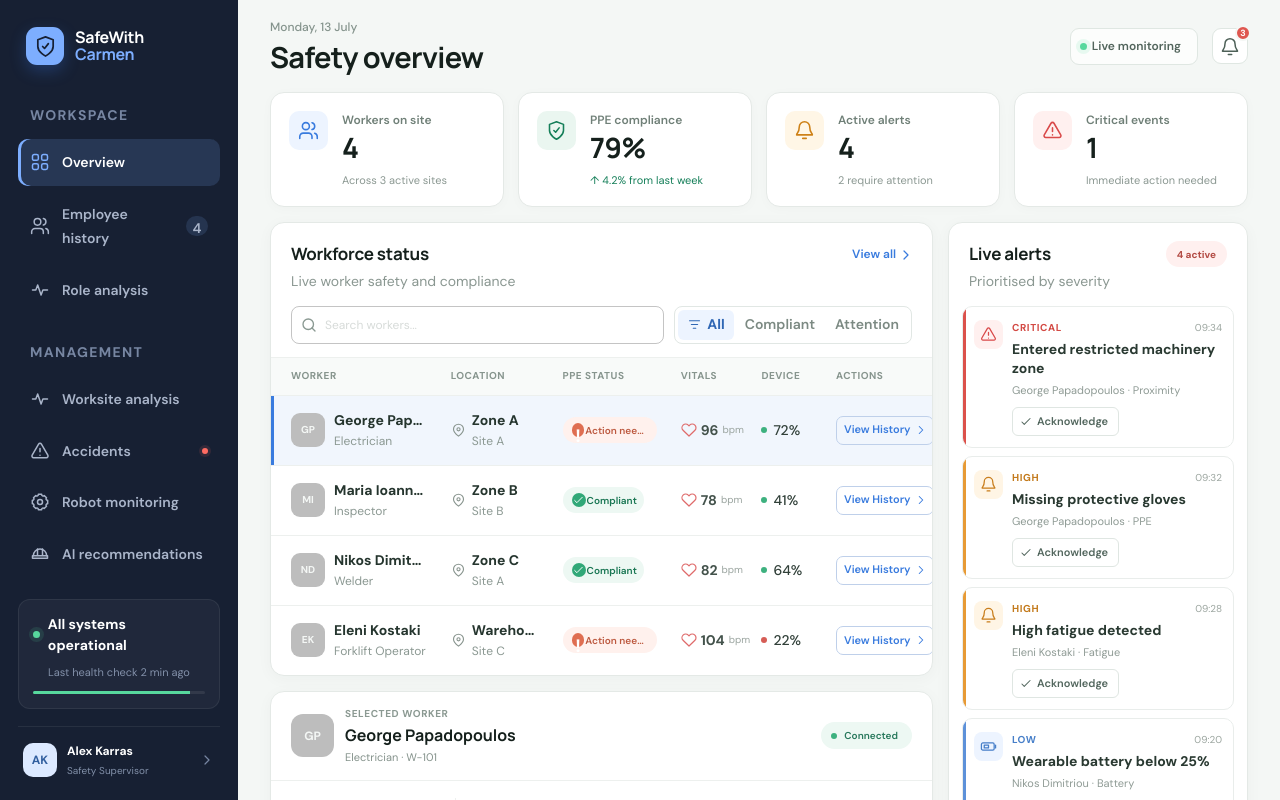
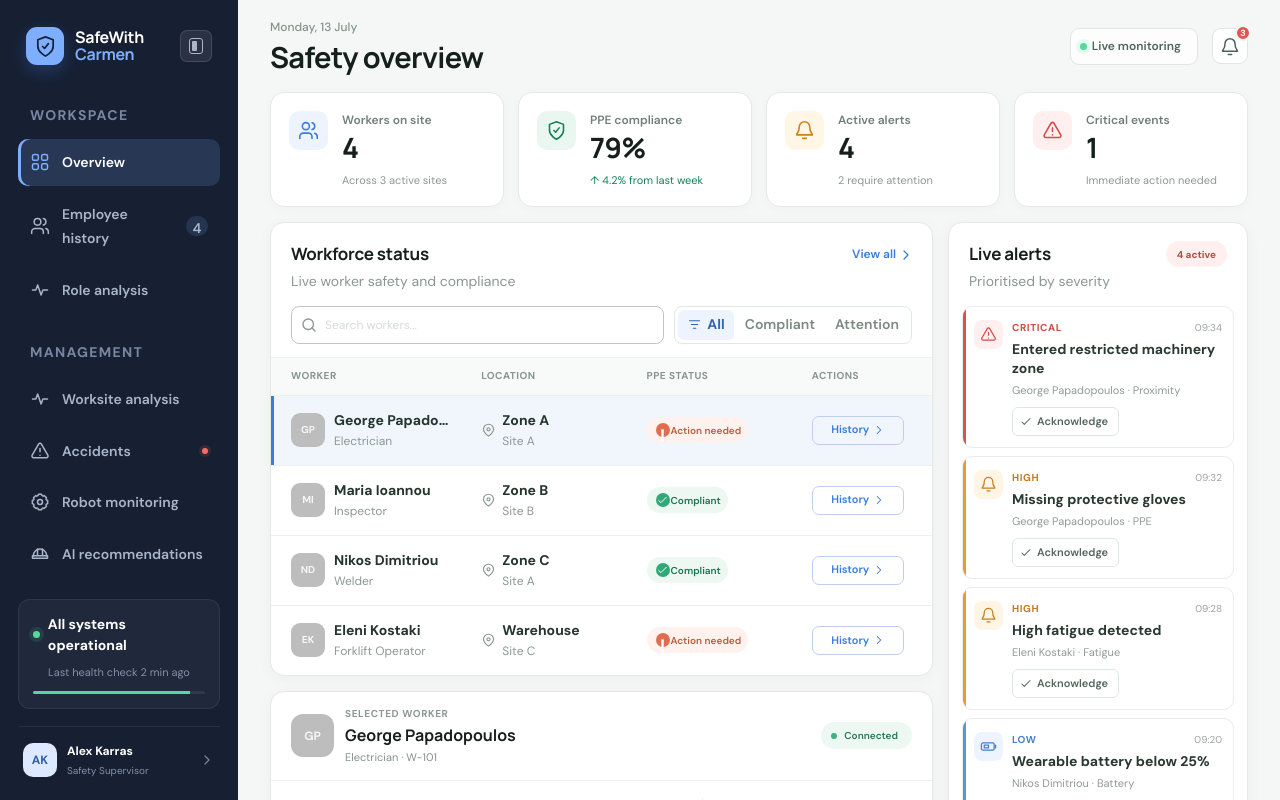
Before and after one commit to jroug/operations-dashboard, a React (Vite) app: page / in a window 1280 px wide. Shown: the top 800 px of the page. Built offline with nearby package versions, Linux system fonts and the light colour scheme.

Commit message:
Improve responsive layout add collapsible sidebar

```diff
--- a/src/components/Sidebar.tsx
+++ b/src/components/Sidebar.tsx
@@ -1,16 +1,30 @@
-import { Box, Button } from "@mui/material";
+import { Box, Button, IconButton } from "@mui/material";
 import Icon from "./Icon";
 import { NavLink, useMatch } from "react-router-dom";
 import { workers } from "../data/workers";
 
-export default function Sidebar({ selectedWorkerId }: { selectedWorkerId: string }) {
+interface SidebarProps {
+    selectedWorkerId: string;
+    collapsed: boolean;
+    onToggle: () => void;
+}
+
+export default function Sidebar({ selectedWorkerId, collapsed, onToggle }: SidebarProps) {
     const employeeHistoryMatch = useMatch("/employee-history/*");
 
     return (
-        <Box component="aside" className="sidebar">
+        <Box component="aside" className={`sidebar${collapsed ? " collapsed" : ""}`}>
             <div className="brand">
                 <span className="brand-mark"><Icon name="shield" size={23} /></span>
                 <span className="brand-text"><strong>SafeWith</strong><b>Carmen</b></span>
+                <IconButton
+                    className="sidebar-toggle"
+                    onClick={onToggle}
+                    aria-label={collapsed ? "Expand sidebar" : "Collapse sidebar"}
+                    title={collapsed ? "Expand sidebar" : "Collapse sidebar"}
+                >
+                    <span className="sidebar-toggle-glyph"><span /></span>
+                </IconButton>
             </div>
 
             <nav className="nav-menu" aria-label="Main navigation">
--- a/src/components/dashboard/WorkforceTable.tsx
+++ b/src/components/dashboard/WorkforceTable.tsx
@@ -48,14 +48,23 @@ export default function WorkforceTable({ workers, selectedWorkerId, query, statu
       </div>
       <TableContainer className="worker-table-wrap">
         <Table className="worker-table">
-          <TableHead><TableRow><TableCell>Worker</TableCell><TableCell>Location</TableCell><TableCell>PPE status</TableCell><TableCell>Vitals</TableCell><TableCell>Device</TableCell><TableCell>Actions</TableCell></TableRow></TableHead>
+          <TableHead>
+            <TableRow>
+              <TableCell>Worker</TableCell>
+              <TableCell>Location</TableCell>
+              <TableCell>PPE status</TableCell>
+              <TableCell>Vitals</TableCell>
+              <TableCell>Device</TableCell>
+              <TableCell>Actions</TableCell>
+              </TableRow>
+            </TableHead>
           <TableBody>{workers.map((worker) => <TableRow hover key={worker.id} selected={selectedWorkerId === worker.id} className={selectedWorkerId === worker.id ? "selected" : ""} onClick={() => onWorkerSelect(worker.id)}>
             <TableCell><div className="worker-identity"><WorkerAvatar worker={worker} /><span><strong>{worker.name}</strong><small>{worker.role}</small></span></div></TableCell>
             <TableCell><div className="location-cell"><Icon name="location" size={15} /><span><strong>{worker.zone}</strong><small>{worker.site}</small></span></div></TableCell>
             <TableCell><Chip className={`status-badge ${worker.compliant ? "ok" : "warning"}`} size="small" icon={<span>{worker.compliant ? <Icon name="check" size={13} /> : "!"}</span>} label={worker.compliant ? "Compliant" : "Action needed"} /></TableCell>
             <TableCell><div className="vitals"><Icon name="heart" size={16} /><strong>{worker.heartRate}</strong><small>bpm</small></div></TableCell>
             <TableCell><div className={`device-status ${worker.connected ? "online" : "offline"}`}><span /><strong>{worker.battery}%</strong></div></TableCell>
-            <TableCell><Button className="history-action-button" size="small" variant="outlined" endIcon={<Icon name="chevron" size={14} />} onClick={(event) => handleViewHistory(event, worker.id)}>View History</Button></TableCell>
+            <TableCell><Button className="history-action-button" size="small" variant="outlined" endIcon={<Icon name="chevron" size={14} />} onClick={(event) => handleViewHistory(event, worker.id)}>History</Button></TableCell>
           </TableRow>)}</TableBody>
         </Table>
         {workers.length === 0 && <div className="empty-state">No workers match these filters.</div>}
--- a/src/index.css
+++ b/src/index.css
@@ -33,9 +33,28 @@ button { cursor: pointer; }
 /* Sidebar navigation and system status */
 .sidebar {
   position: fixed; inset: 0 auto 0 0; width: 238px; padding: 27px 18px 22px; background: #172033; color: white;
-  display: flex; flex-direction: column; z-index: 10;
+  display: flex; flex-direction: column; z-index: 10; transition: width .2s ease, padding .2s ease;
 }
-.brand { display: flex; align-items: center; gap: 11px; padding: 0 8px; }
+.sidebar-toggle.MuiIconButton-root { width: 32px; height: 32px; margin-left: auto; flex: 0 0 auto; color: #aab5ca; background: rgba(255,255,255,.08); border: 1px solid rgba(255,255,255,.13); border-radius: 7px; }
+.sidebar-toggle.MuiIconButton-root:hover { color: #7daeff; background: rgba(125,174,255,.14); border-color: rgba(125,174,255,.35); }
+.sidebar-toggle-glyph { position: relative; width: 18px; height: 16px; display: block; border: 1.5px solid currentColor; border-radius: 3px; }
+.sidebar-toggle-glyph > span { position: absolute; top: 2px; bottom: 2px; left: 2px; width: 5px; background: currentColor; border-radius: 1px; }
+.sidebar.collapsed { width: 72px; padding: 26px 12px 18px; align-items: center; }
+.sidebar.collapsed .brand { padding: 0; flex-direction: column; gap: 12px; }
+.sidebar.collapsed .sidebar-toggle.MuiIconButton-root { margin-left: 0; }
+.sidebar.collapsed .sidebar-toggle-glyph > span { right: 2px; left: auto; }
+.sidebar.collapsed .brand-text,
+.sidebar.collapsed .nav-label,
+.sidebar.collapsed .nav-item span,
+.sidebar.collapsed .system-card,
+.sidebar.collapsed .sidebar-profile > span:not(.profile-avatar),
+.sidebar.collapsed .sidebar-profile > svg,
+.sidebar.collapsed .sidebar-profile > .asset-icon { display: none; }
+.sidebar.collapsed .nav-menu { width: 100%; margin-top: 22px; }
+.sidebar.collapsed .nav-item.MuiButton-root { height: 43px; padding: 0; justify-content: center; }
+.sidebar.collapsed .nav-label.secondary { display: block; height: 1px; width: 27px; padding: 0; margin: 16px auto 10px; background: rgba(255,255,255,.08); color: transparent; }
+.sidebar.collapsed .sidebar-profile { margin-top: auto; padding: 17px 0 0; }
+.brand { width: 100%; display: flex; align-items: center; gap: 11px; padding: 0 8px; }
 .brand-mark { width: 38px; height: 38px; display: grid; place-items: center; color: #172033; background: #7daeff; border-radius: 11px; box-shadow: 0 6px 16px rgba(55, 117, 220, .3); }
 .brand-text { display: flex; flex-direction: column; font-family: Manrope, sans-serif; line-height: 1.05; font-size: 16px; letter-spacing: -.3px; }
 .brand-text b { color: #7daeff; }
@@ -64,7 +83,8 @@ button { cursor: pointer; }
 .sidebar-profile svg { color: #7786a2; }
 
 /* Main content and top navigation */
-.main-content { width: calc(100% - 238px); margin-left: 238px; padding: 0 32px 38px; }
+.main-content { width: calc(100% - 238px); margin-left: 238px; padding: 0 32px 38px; transition: width .2s ease, margin-left .2s ease; }
+.main-content.sidebar-collapsed { width: calc(100% - 72px); margin-left: 72px; }
 .topbar { height: 92px; display: flex; align-items: center; justify-content: space-between; }
 .eyebrow { margin: 0 0 4px; color: #84938c; font-size: 12px; font-weight: 500; }
 h1, h2 { font-family: Manrope, sans-serif; }
@@ -481,13 +501,26 @@ h1 { margin: 0; font-size: 29px; line-height: 1.2; letter-spacing: -.7px; }
 .impact-list { margin-bottom: 18px; }.impact-list > span { min-height: 40px; display: flex; align-items: center; gap: 8px; color: #5c6c64; border-bottom: 1px solid #edf0ee; font-size: 11px; }.impact-list i { width: 7px; height: 7px; border-radius: 50%; }.impact-list i.high { background: #d96357; }.impact-list i.medium { background: #ce8117; }.impact-list i.low { background: #397bde; }.impact-list b { margin-left: auto; font-size: 11px; }
 
 /* Responsive breakpoints */
+/* Stack biometric metrics when the details panel becomes constrained */
+@media (max-width: 1749px) {
+  .biometric-cards > div { grid-template-columns: 1fr; }
+}
+
+/* Compact desktop workforce table */
+@media (max-width: 1399px) {
+  .worker-table th:nth-child(4), .worker-table td:nth-child(4),
+  .worker-table th:nth-child(5), .worker-table td:nth-child(5) { display: none; }
+  .worker-table th:first-child { width: 30%; }
+  .worker-table th:nth-child(2) { width: 25%; }
+  .worker-table th:nth-child(3) { width: 25%; }
+  .worker-table th:last-child { width: 20%; }
+}
+
 /* Large tablets and compact desktop layouts */
 @media (max-width: 1120px) {
   .main-content { padding-left: 22px; padding-right: 22px; }
   .stats-grid { grid-template-columns: repeat(2, minmax(0, 1fr)); }
   .dashboard-grid { grid-template-columns: minmax(0, 1fr) 285px; }
-  .worker-table th:nth-child(4), .worker-table td:nth-child(4) { display: none; }
-  .worker-table th:first-child { width: 31%; }
   .detail-content { grid-template-columns: 1fr 1.6fr; }
   .biometric-cards { grid-column: 1 / -1; padding: 14px 0 0; border: 0; border-top: 1px solid #edf0ee; }
   .history-stats-grid { grid-template-columns: repeat(2, minmax(0, 1fr)); }
@@ -501,14 +534,18 @@ h1 { margin: 0; font-size: 29px; line-height: 1.2; letter-spacing: -.7px; }
   .role-table-head > :last-child, .role-table-row > :last-child { display: none; }
   .accident-row { grid-template-columns: 55px minmax(130px, 1fr) auto 70px; }
   .condition-tags { display: none; }
+  .stat-copy strong { font-size: 22px; }
+  h1 { font-size: 24px; }
 }
 
 /* Tablet layout with compact sidebar */
 @media (max-width: 900px) {
+  .sidebar-toggle.MuiIconButton-root { display: none; }
   .sidebar { width: 72px; padding: 26px 12px 18px; align-items: center; }
   .brand { padding: 0; }
   .brand-text, .nav-label, .nav-item span, .system-card, .sidebar-profile > span:not(.profile-avatar), .sidebar-profile > svg, .sidebar-profile > .asset-icon { display: none; }
   .nav-menu { width: 100%; margin-top: 38px; }
+  .sidebar.collapsed .nav-menu { margin-top: 38px; }
   .sidebar .nav-item.MuiButton-root { height: 43px; padding: 0; justify-content: center; }
   .nav-label.secondary { display: block; height: 1px; width: 27px; padding: 0; margin: 16px auto 10px; background: rgba(255,255,255,.08); color: transparent; }
   .sidebar-profile { margin-top: auto; padding: 17px 0 0; }
@@ -530,7 +567,7 @@ h1 { margin: 0; font-size: 29px; line-height: 1.2; letter-spacing: -.7px; }
 /* Mobile layout */
 @media (max-width: 680px) {
   .sidebar { display: none; }
-  .main-content { width: 100%; margin: 0; padding: 0 14px 28px; }
+  .main-content, .main-content.sidebar-collapsed { width: 100%; margin: 0; padding: 0 14px 28px; }
   .topbar { height: 78px; }
   .eyebrow { font-size: 10px; }
   h1 { font-size: 21px; }
@@ -544,7 +581,6 @@ h1 { margin: 0; font-size: 29px; line-height: 1.2; letter-spacing: -.7px; }
   .table-toolbar { align-items: stretch; flex-direction: column; }
   .status-filter { width: max-content; }
   .worker-table { min-width: 620px; }
-  .worker-table th:nth-child(4), .worker-table td:nth-child(4) { display: table-cell; }
   .detail-content { grid-template-columns: 1fr; }
   .ppe-checks, .biometric-cards { grid-column: auto; padding: 14px 0 0; border: 0; border-top: 1px solid #edf0ee; }
   .history-topbar { height: 78px; }
--- a/src/layouts/MainLayout.tsx
+++ b/src/layouts/MainLayout.tsx
@@ -7,11 +7,16 @@ import Sidebar from "../components/Sidebar";
 
 export default function MainLayout() {
   const [selectedWorkerId, setSelectedWorkerId] = useState(workers[0].id);
+  const [sidebarCollapsed, setSidebarCollapsed] = useState(false);
 
   return (
     <Box className="app-shell">
-      <Sidebar selectedWorkerId={selectedWorkerId} />
-      <Box component="main" className="main-content">
+      <Sidebar
+        selectedWorkerId={selectedWorkerId}
+        collapsed={sidebarCollapsed}
+        onToggle={() => setSidebarCollapsed((collapsed) => !collapsed)}
+      />
+      <Box component="main" className={`main-content${sidebarCollapsed ? " sidebar-collapsed" : ""}`}>
         <Outlet context={{ selectedWorkerId, setSelectedWorkerId } satisfies MainLayoutContext} />
       </Box>
     </Box>
```
